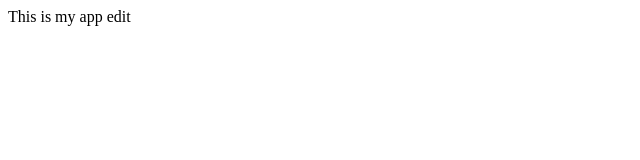
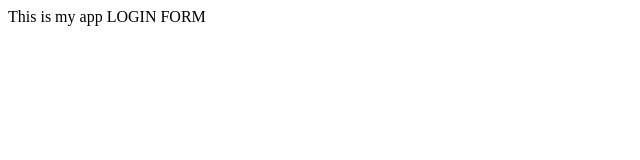
Before and after one commit to flipdav8/test, a plain HTML site: page index.html in a window 1280 px wide. Shown: the whole page, without its empty margins (0-640 px from the left). Drawn offline with Linux system fonts and the light colour scheme.

Commit message:
login change

```diff
--- a/index.html
+++ b/index.html
@@ -5,7 +5,9 @@
 
 </head>
    <body>
-       This is my app edit
+       This is my app
+
+       LOGIN FORM
    </body>
 
 </html>
```
Also changed, not shown: dir3/test.txt (added), log.txt (added).
